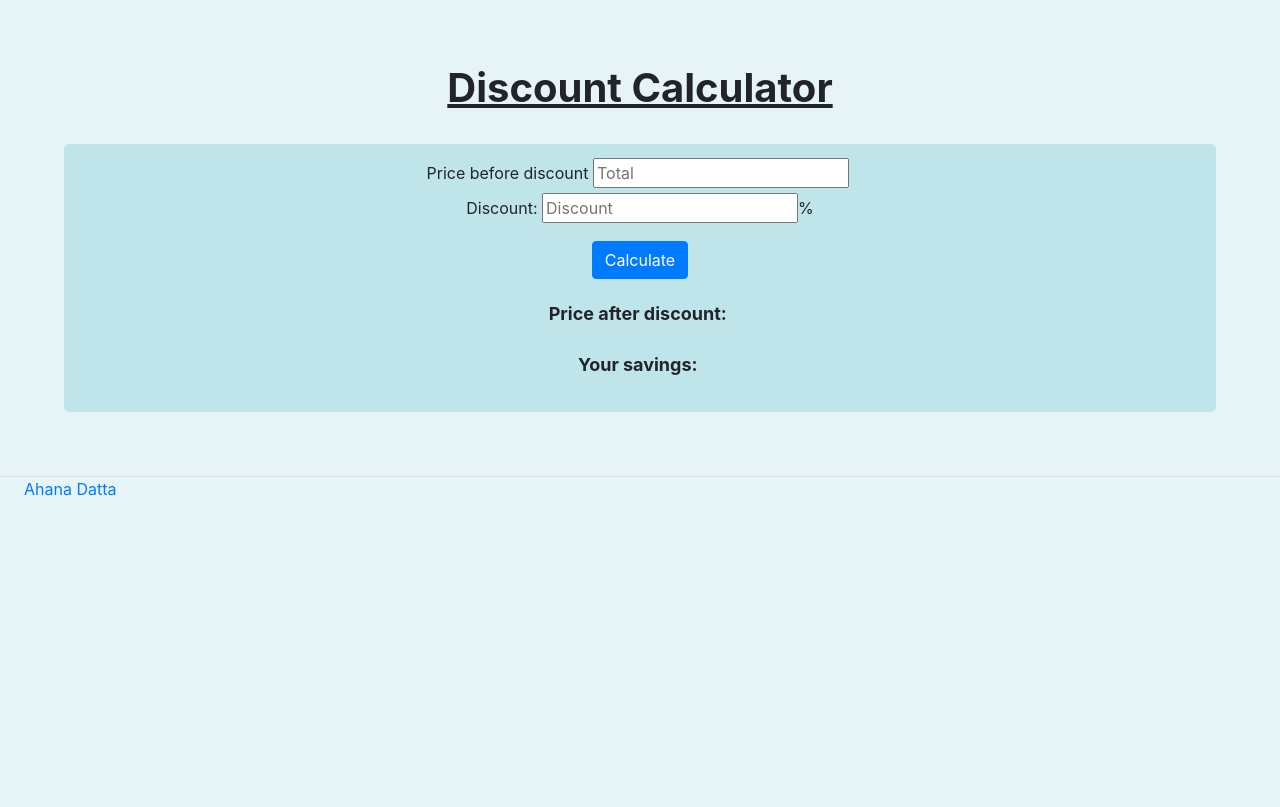
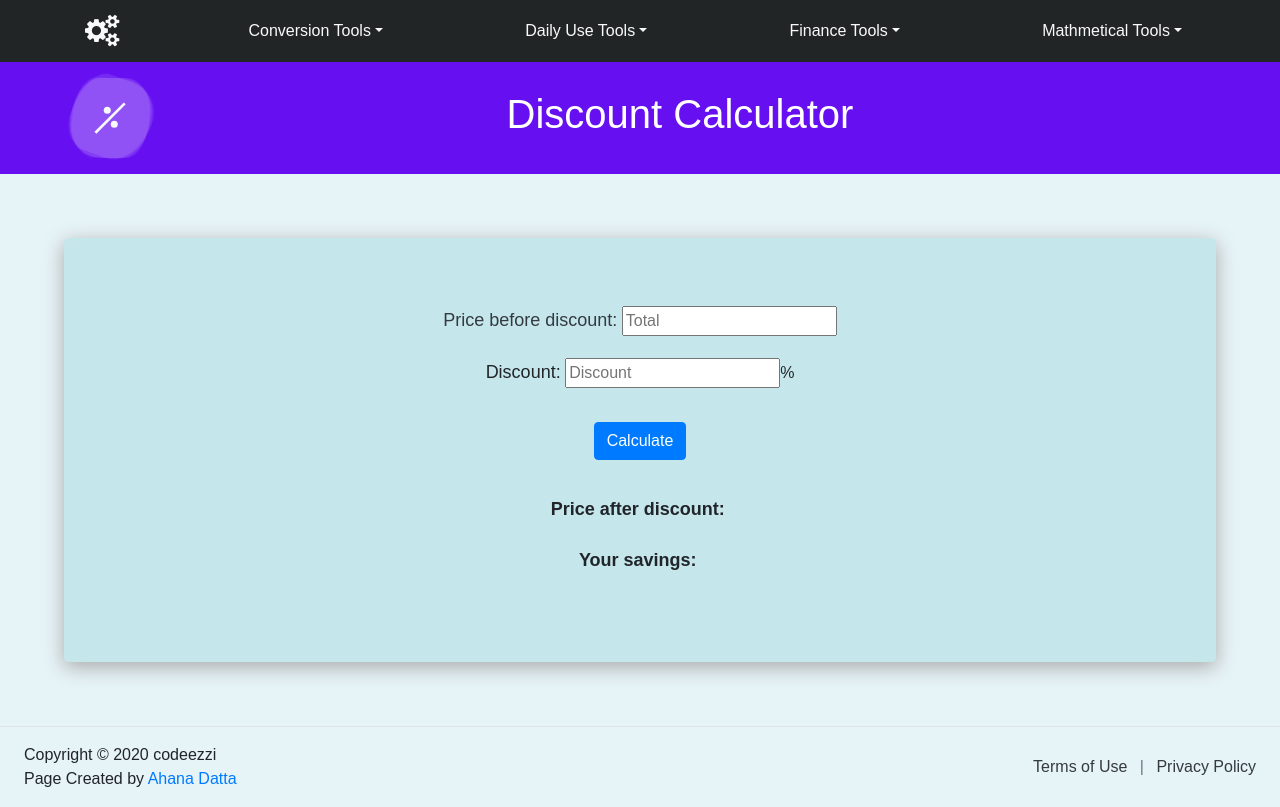
Before and after one commit to codeezzi/utility, a plain HTML site: page financeTools/discountCalculator/discountCalculator.html in a window 1280 px wide. Drawn offline with nearby package versions, Linux system fonts and the light colour scheme.

Commit message:
Made requested changes

```diff
--- a/financeTools/discountCalculator/discountCalculator.css
+++ b/financeTools/discountCalculator/discountCalculator.css
@@ -1,5 +1,6 @@
 body{
 	background-color: rgba(173, 216, 230, 0.3);
+	font-family: "Multi", sans-serif;
 }
 .ans{
 	border: 4px;
@@ -8,9 +9,72 @@ body{
 	font-weight: bold;
 	font-size: 18px;
 }
-div.ct1 {
-	background: rgba(176, 224, 230, 0.7);
-	border-radius: 5px ;
-	padding: 10px;
-	justify-content: center;
+
+.cont {
+  background: rgba(176, 224, 230, 0.6);
+  display: flex;
+  flex-direction: column;
+  align-items: center;
+  justify-content: center;
+  border-radius: 5px ;
+  padding: 1rem;
+  width: content;
+  box-shadow: 0 5px 20px darkgray;
+  height: 53vh;
 }
+
+.site-header{
+    background-color: rgba(0, 0, 0, .85);
+    -webkit-backdrop-filter: saturate(180%) blur(20px);
+    backdrop-filter: saturate(180%) blur(20px);
+}
+
+.hero-section {
+    background-color: var(--indigo);
+}
+
+.hero-section__graphic, .hero-section__graphic:before, .hero-section__graphic:after {
+    background-color: rgba(255,255,255,0.1);
+    width: 10vh;
+    height: 10vh;
+    border-radius: 40% 30% 30% 40% / 60% 40% 60% 40%;
+}
+
+.hero-section__graphic:before, .hero-section__graphic:after {
+    content: '';
+    display: inline-block;
+    position: absolute;
+    left: 0;
+    top: 0;
+    animation: float 10s infinite linear;
+}
+.hero-section__graphic:after {
+    animation-direction: reverse;
+    animation-delay: 500ms;
+}
+
+.hero-section__icon{
+    fill: var(--light);
+    width: 100%;
+    height: auto;
+}
+
+
+@keyframes float {
+    0% {
+        transform: translate(0%, 0%) rotate(0);
+    }
+
+    33% {
+        transform: translate(2%, 2%) rotate(120deg);
+    }
+
+    66% {
+        transform: translate(2%, -2%) rotate(240deg);
+    }
+
+
+    to {
+        transform: translate(0%, 0%) rotate(360deg);
+    }
+}
--- a/financeTools/discountCalculator/discountCalculator.html
+++ b/financeTools/discountCalculator/discountCalculator.html
@@ -3,6 +3,7 @@
       <meta charset="utf-8">
       <meta name="viewport" content="width=device-width, initial-scale=1, shrink-to-fit=no">
       <meta name="theme-color" content="#6610f2">
+      <link rel="icon" type="image/ico" href="../../favicon.ico"/>
         <title>Discount Calculator</title>
         <link rel="stylesheet" href="discountCalculator.css">
         <link href="https://fonts.googleapis.com/css2?family=Varela&display=swap" rel="stylesheet">
@@ -16,49 +17,115 @@
         <script src="discountCalculator.js"></script>
 
     </head>
-    <body style="background-color: rgba(173, 216, 230, 0.3)">
-       <section style="align-items: center; margin: 5%;">
-        <h1 class="text-center" style="font-weight: bold; text-decoration: underline;">Discount Calculator</h1>
-        <br>
-        <div class="d-flex align-items-center text-center ct1" >
+    <body style="background-color: rgba(173, 216, 230, 0.3);
+  font-family: 'Multi', sans-serif;">
+      <nav class="site-header sticky-top py-1 text-light">
+        <div class="container d-flex flex-column flex-md-row justify-content-between align-items-center">
+            <a class="py-2 text-light" href="../../index.html">
+                <i class="fa fa-cogs fa-2x" aria-hidden="true"></i>
+            </a>
 
-        <div >
+            <div class="btn-group d-none d-md-block py-2">
+                <button type="button" class="btn btn-link text-light dropdown-toggle text-decoration-none" data-toggle="dropdown">Conversion Tools</button>
+                <div class="dropdown-menu">
+                    <a href="#" class="dropdown-item">Demo</a>
+                </div>
+            </div>
+
+            <div class="btn-group d-none d-md-block py-2">
+                <button type="button" class="btn btn-link text-light dropdown-toggle text-decoration-none" data-toggle="dropdown">Daily Use Tools</button>
+                <div class="dropdown-menu">
+                    <a href="#" class="dropdown-item">Demo</a>
+                </div>
+            </div>
+
+            <div class="btn-group d-none d-md-block py-2">
+                <button type="button" class="btn btn-link text-light dropdown-toggle text-decoration-none" data-toggle="dropdown">Finance Tools</button>
+                <div class="dropdown-menu">
+                    <a href="financeTools/discountCalculator/discountCalculator.html" class="dropdown-item">Discount Calculator</a>
+                </div>
+            </div>
+
+            <div class="btn-group d-none d-md-block py-2">
+                <button type="button" class="btn btn-link text-light dropdown-toggle text-decoration-none" data-toggle="dropdown">Mathmetical Tools</button>
+                <div class="dropdown-menu">
+                    <a href="#" class="dropdown-item">Demo</a>
+                </div>
+            </div>
+
+        </div>
+    </nav>
+    <section class="hero-section overflow-hidden py-3 mb-3 text-center text-md-left text-light">
+        <div class="container-xl">
+          <div class="row">
+                <div class="col-0">
+<div class="hero-section__graphic position-relative m-auto">
+                        <svg class="hero-section__icon" height="569pt" viewBox="0 0 569 569.54905" width="569pt" xmlns="http://www.w3.org/2000/svg"><path d="M 240, 230
+                          a 25,25 0 1,1 50,0
+                          a 25,25 0 1,1 -50,0"
+                          />
+                        <path d="m396.3125 187.144531-208.902344 208.90325-13.429687-13.429687 208.90625-208.902310zm0 0"/>
+                        <path
+                          d="M 290, 330
+                            a 25,25 0 1,1 50,0
+                            a 25,25 0 1,1 -50,0"
+                        />
+                        </svg>
+                    </div></div>
+                    <div class="col align-self-center text-center">
+                    <h1 class="text-white mb-2">Discount Calculator</h1>
+                  </div>
+            </div>
+
+           </div>
+         </section>
+       <section style="align-items: center; margin: 5%; justify-content: center;">
+
+        <div class=" align-items-center align-self-center text-center ct1" >
+
+        <div class="cont">
         <div style="margin-top:4px; align-items: center; justify-content: center;">
-
-	          <label>Price before discount </label>
+            <p>
+	          <label class="text-dark" style="font-size: 18">Price before discount: </label>
             <input id="tot1"
                    type="number"
                    placeholder="Total"  step="0.01"
             />
-	           <label> </label>
+             </p>
+             <p>
+             <label  style="font-size: 18">Discount: </label>
+             <input id="perc1" type="number" placeholder="Discount" step="0.01"/><span>%</span>
+           </p>
 
-             <br>
-
-             <label>Discount: </label>
-             <input id="perc1" type="number" placeholder="Discount" step="0.01"></input><span>%</span>
-          </div>
-
-
-             <button class="btn btn-primary" style="margin: 3% "onClick="findPart()">Calculate</button>
-             <br>
-             <p><label id="error" style="color: red"></label>
-              <br><label style="font-weight: bold;font-size: 18;">Price after discount: </label>
+             <button class="btn btn-primary" style="margin: 3% "onClick="findPart()" style="font-size: 18">Calculate</button>
+             <p>
+             <label id="error" style="color: red"></label></p>
+             <p> <label style="font-weight: bold;font-size: 18;">Price after discount: </label>
              <label id="ans1" class="ans"></label>
            </p>
             <p>
               <label style="font-weight: bold;font-size: 18;">Your savings: </label>
              <label id="saved" class="ans"></label>
-
+            </p>
         </div>
-
+      </div>
     </div>
   </section>
-</body>
-<footer class="border-top px-4">
+  <!--  Footer  -->
+    <footer class="border-top py-3 px-4">
         <div class="row align-items-center">
             <div class="col-md-6">
-      <a href="https://github.com/adata111">Ahana Datta</a>
-    </div>
-  </div>
+                <p class="m-0">Copyright &copy; 2020 codeezzi</p>
+                <p class="m-0">Page Created by <a href="https://github.com/adata111" target="_blank">Ahana Datta</a></p>
+            </div>
+            <div class="col-md-6 text-md-right">
+                <a href="#" class="text-dark">Terms of Use</a>
+                <span class="text-muted mx-2">|</span>
+                <a href="#" class="text-dark">Privacy Policy</a>
+            </div>
+        </div>
     </footer>
+    <!--  Footer End  -->
+</body>
+
 </html>
--- a/financeTools/discountCalculator/discountCalculator.js
+++ b/financeTools/discountCalculator/discountCalculator.js
@@ -7,6 +7,17 @@ function findPart(){
 		document.getElementById("saved").innerHTML = "";
 	}
 
+	else if(tot<0){
+		document.getElementById("error").innerHTML = "Price before discount can't be negative ";
+		document.getElementById("ans1").innerHTML = "";
+		document.getElementById("saved").innerHTML = "";
+	}
+
+	else if(perc>100){
+		document.getElementById("error").innerHTML = "Please enter a discount less than or equal to 100";
+		document.getElementById("ans1").innerHTML = "";
+		document.getElementById("saved").innerHTML = "";
+	}
 	else{
 		var ans = (tot * perc) / 100;
 		document.getElementById("error").innerHTML = "";
```
